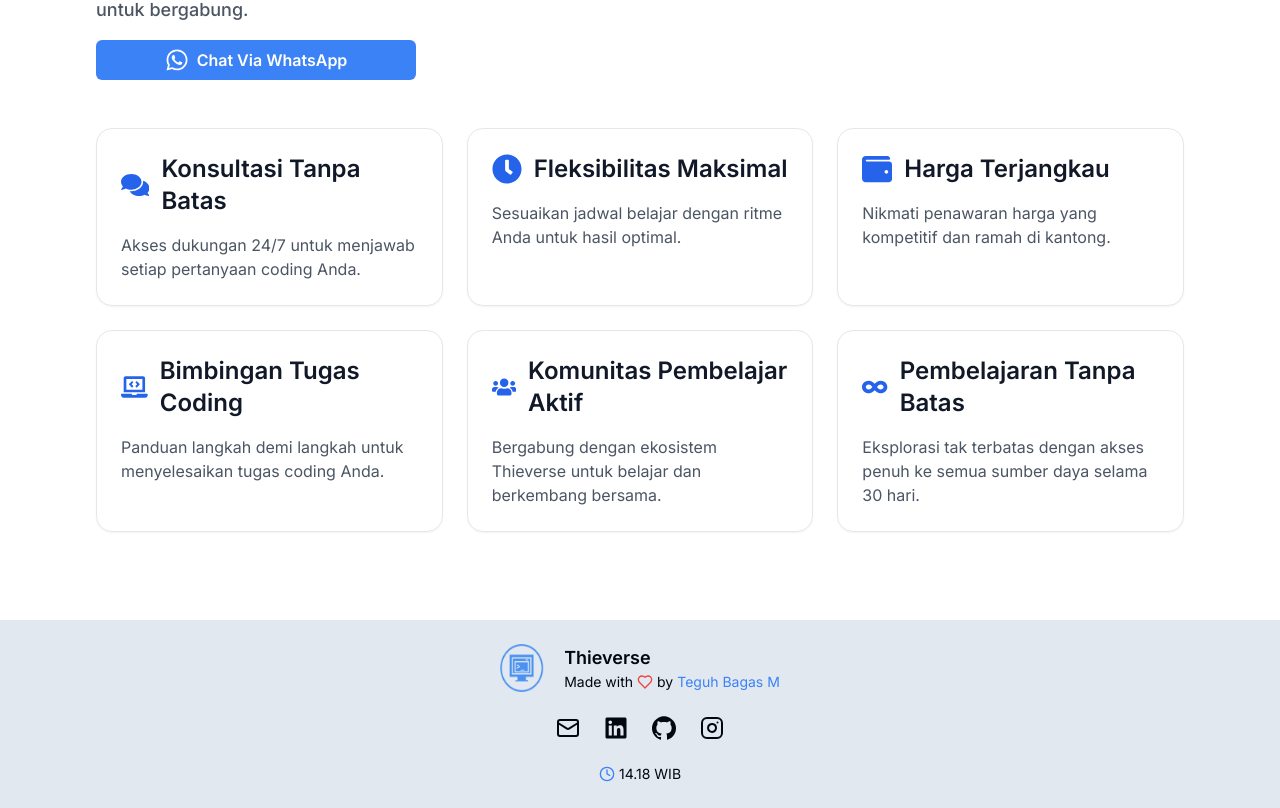
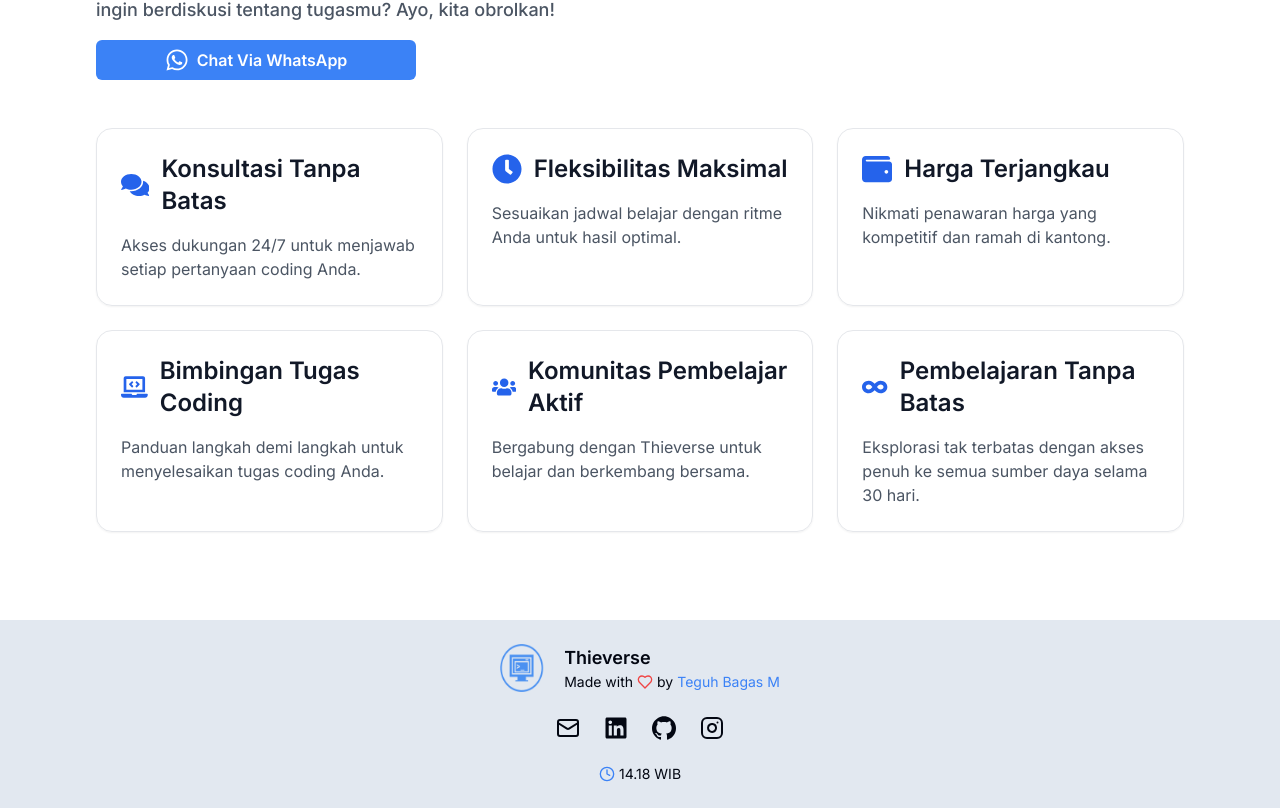
Before and after one commit to TeguhBagasM/thieverse, a Next.js app: page /konsultasi in a window 1280 px wide. Shown: the part 514-1322 px from the top of the page. Built offline with nearby package versions, Linux system fonts and the light colour scheme; no server answers.

Commit message:
style(konsultasi): update description

```diff
--- a/app/konsultasi/page.tsx
+++ b/app/konsultasi/page.tsx
@@ -43,8 +43,8 @@ export default function KonsultasiPage() {
             kesulitan dalam mengerjakan tugas, mulai dari pemahaman dasar hingga yang lebih kompleks.
             Dengan biaya terjangkau sebesar Rp 25.000/bulan, Anda mendapatkan akses penuh ke dukungan
             mentor kami. Jangan ragu untuk bertanya, kami selalu siap membimbing Anda kapan saja. Ayo
-            bergabung dengan Thieverse sekarang, karena kuota grup terbatas hanya untuk 20 orang. Klik
-            tombol di bawah untuk bergabung.
+            bergabung dengan Thieverse sekarang, karena kuota grup terbatas hanya untuk 20 orang. Punya
+            pertanyaan atau ingin berdiskusi tentang tugasmu? Ayo, kita obrolkan!
           </p>
           <a
             target="_blank"
--- a/config/site.ts
+++ b/config/site.ts
@@ -42,7 +42,7 @@ export const konsulFeaturs = [
   },
   {
     title: "Komunitas Pembelajar Aktif",
-    description: "Bergabung dengan ekosistem Thieverse untuk belajar dan berkembang bersama.",
+    description: "Bergabung dengan Thieverse untuk belajar dan berkembang bersama.",
     icon: FaUsers,
   },
   {
```
